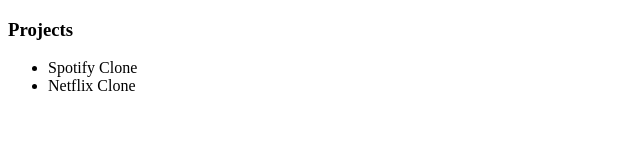
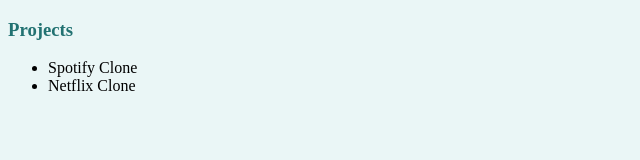
Before and after one commit to souradeep-mukherjee/cv, a plain HTML site: page projects.html in a window 1280 px wide. Shown: the whole page, without its empty margins (0-640 px from the left). Drawn offline with Linux system fonts and the light colour scheme.

Commit message:
Updated projects.html

```diff
--- a/projects.html
+++ b/projects.html
@@ -4,8 +4,8 @@
     <meta charset="UTF-8">
     <meta http-equiv="X-UA-Compatible" content="IE=edge">
     <meta name="viewport" content="width=device-width, initial-scale=1.0">
-    <title>projects
-    </title>
+    <title>projects</title>
+    <link rel="stylesheet" href="css/styles.css">
 </head>
 <body>
     <h3>Projects</h3>
```
